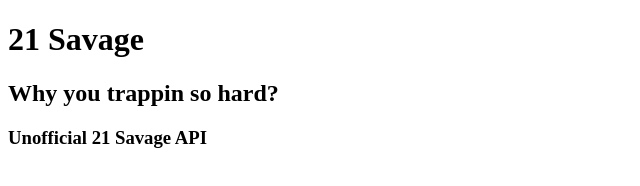
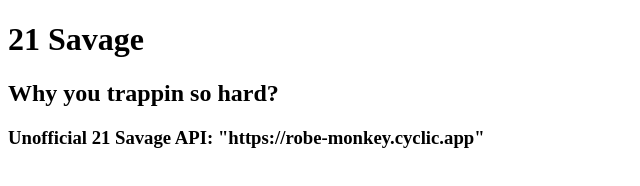
Before and after one commit to diegoewww/rap-names-cyclic, a website: page index.html in a window 1280 px wide. Shown: the whole page, without its empty margins (0-640 px from the left). Drawn offline with Linux system fonts and the light colour scheme.

Commit message:
changing html

```diff
--- a/index.html
+++ b/index.html
@@ -7,6 +7,7 @@
     <body>
         <h1>21 Savage</h1>
         <h2>Why you trappin so hard?</h2>
-        <h3>Unofficial 21 Savage API</h3>
+        <h3>Unofficial 21 Savage API: "https://robe-monkey.cyclic.app"</h3>
+
     </body>
 </html>
```
